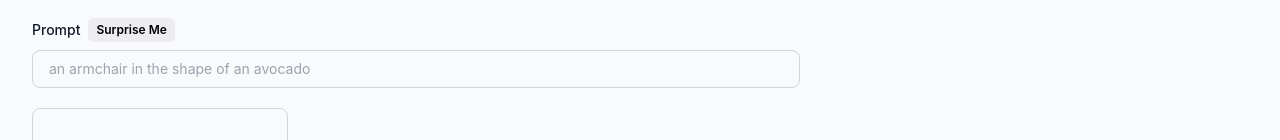
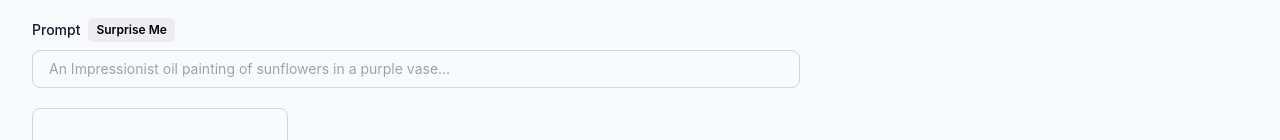
Before and after one commit to danielAwale/DALL-E-clone, a React (Vite) app in the folder dalle_clone/client/: page /create-post in a window 1280 px wide. Shown: the part 317-457 px from the top of the page. Built offline with nearby package versions, Linux system fonts and the light colour scheme; a web font is replaced by a local one.

Commit message:
start configuring cloudinary

```diff
--- a/dalle_clone/client/src/page/CreatePost.jsx
+++ b/dalle_clone/client/src/page/CreatePost.jsx
@@ -51,6 +51,7 @@ const CreatePost = () => {
   const handleSupriseMe = () => {
     const randomPrompt = getRandomPrompt(form.prompt);
     setForm({ ...form, prompt: randomPrompt });
+    console.log(randomPrompt);
   };
 
   return (
@@ -77,7 +78,7 @@ const CreatePost = () => {
             labelName="Prompt"
             type="text"
             name="prompt"
-            placeholder="an armchair in the shape of an avocado"
+            placeholder="An Impressionist oil painting of sunflowers in a purple vase…"
             value={form.prompt}
             handleChange={handleChange}
             isSurpriseMe
```
